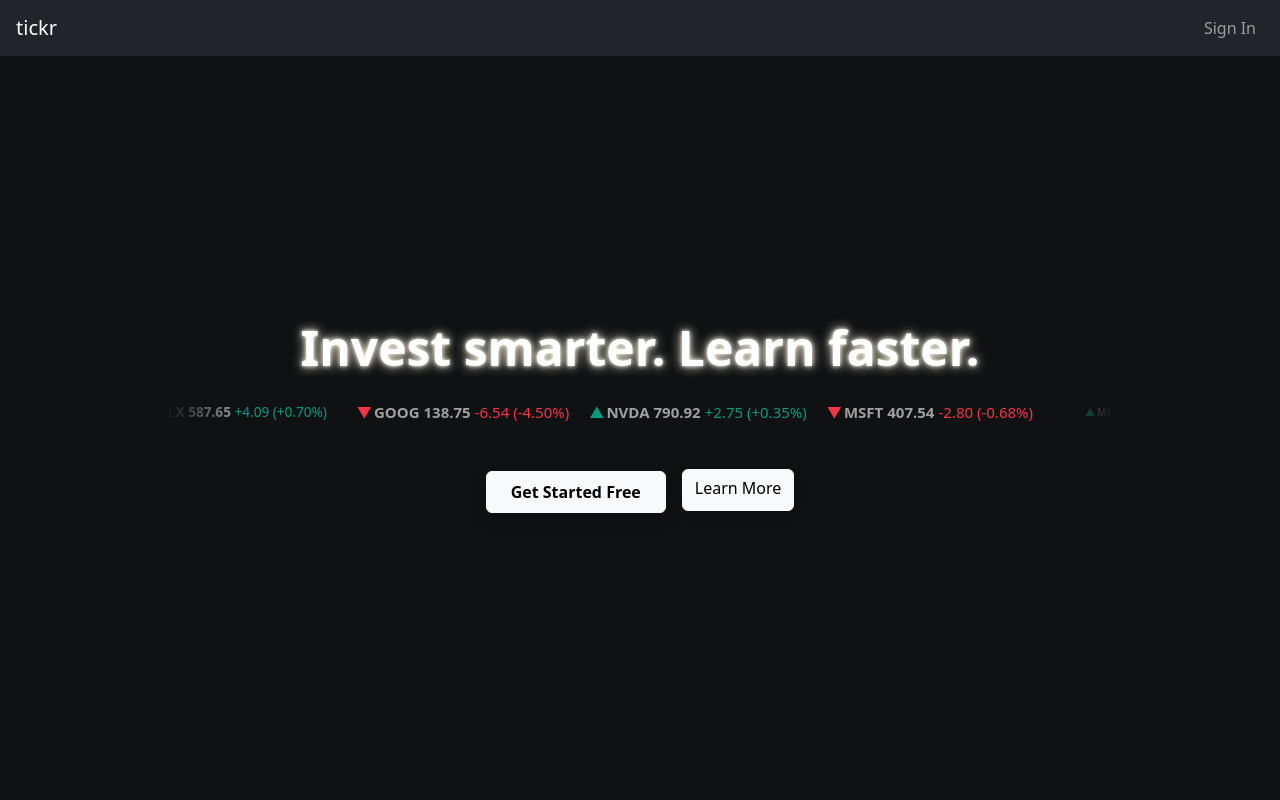
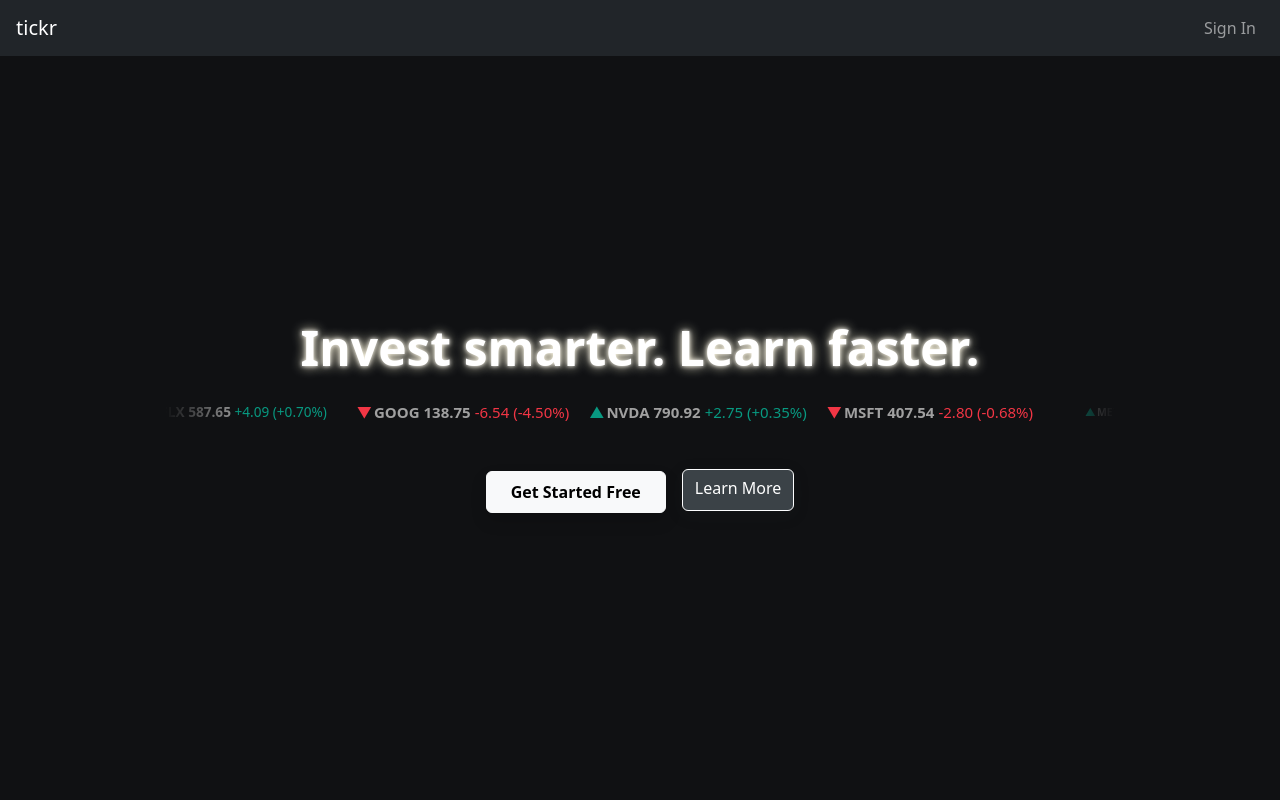
Before and after one commit to g1tvik/tickr, a React (Vite) app in the folder stockbuddy/: page / in a window 1280 px wide. In both pictures the pointer is over the link "Learn More". Shown: the top 800 px of the page. Built offline with nearby package versions, Linux system fonts and the light colour scheme; no server answers.

Commit message:
light frontend work

```diff
--- a/stockbuddy/src/globals.css
+++ b/stockbuddy/src/globals.css
@@ -164,3 +164,11 @@ body {
 .nav-link:hover::after {
   width: 100%;
 }
+
+.learn-more-btn:hover,
+.learn-more-btn:focus {
+  background-color: #3b4247 !important; /* Space gray */
+  color: #fff !important;
+  border-color: #fdfeff !important;
+  box-shadow: 0 4px 16px rgba(35, 39, 42, 0.15);
+}
--- a/stockbuddy/src/pages/Home.jsx
+++ b/stockbuddy/src/pages/Home.jsx
@@ -28,7 +28,7 @@ function Home({ isLoggedIn }) {
             </Link>
             <Link
               to={isLoggedIn ? "/dashboard" : "/signin"}
-              className="btn btn-outline-light"
+              className="btn btn-outline-light learn-more-btn"
             >
               Learn More
             </Link>
```
